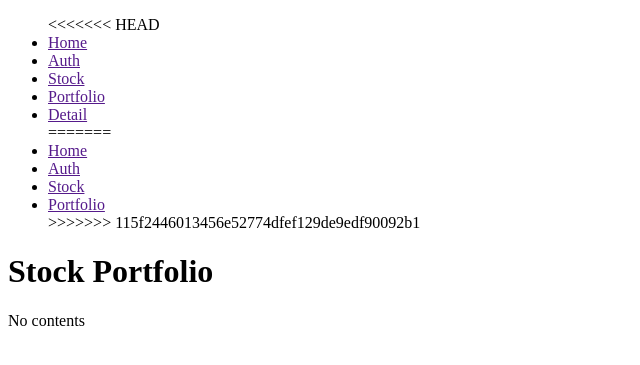
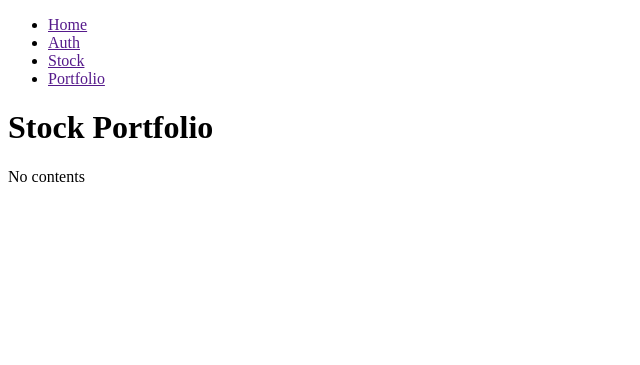
Before and after one commit to seattlechem/pyramid-stocks, a Python web app: template pyramid_stocks/pyramid_stocks/templates/base.jinja2 in a window 1280 px wide. Shown: the top 365 px of the page, without its empty margins (0-640 px from the left). Run offline with Jinja, Linux system fonts and the light colour scheme; the template is opened without the code that fills it, so the values that code supplies are empty.

Commit message:
base.jinja2 code cleanup

```diff
--- a/pyramid_stocks/pyramid_stocks/scripts/initializedb.py
+++ b/pyramid_stocks/pyramid_stocks/scripts/initializedb.py
@@ -43,6 +43,7 @@
         dbsession = get_tm_session(session_factory, transaction.manager)
 
         from ..sample_data import MOCK_DATA
+        import pdb; pdb.set_trace()
         for data in MOCK_DATA:
             stock = Stock(**data)
             dbsession.add(stock)
--- a/pyramid_stocks/pyramid_stocks/templates/base.jinja2
+++ b/pyramid_stocks/pyramid_stocks/templates/base.jinja2
@@ -12,18 +12,10 @@
 <body>
     <nav>
       <ul>
-<<<<<<< HEAD
-        <li><a href="{{request.route_url('home')}}">Home</a></li>
-        <li><a href="{{request.route_url('auth')}}">Auth</a></li>
-        <li><a href="{{request.route_url('stock')}}">Stock</a></li>
-        <li><a href="{{request.route_url('portfolio')}}">Portfolio</a></li>
-        <li><a href="{{request.route_url('detail')}}">Detail</a></li>
-=======
         <li><a href="{{ request.route_url('home') }}">Home</a></li>
         <li><a href="{{ request.route_url('auth') }}">Auth</a></li>
         <li><a href="{{ request.route_url('stock') }}">Stock</a></li>
         <li><a href="{{ request.route_url('portfolio') }}">Portfolio</a></li>
->>>>>>> 115f2446013456e52774dfef129de9edf90092b1
       </ul>
     </nav>
     <h1>Stock Portfolio</h1>
```
